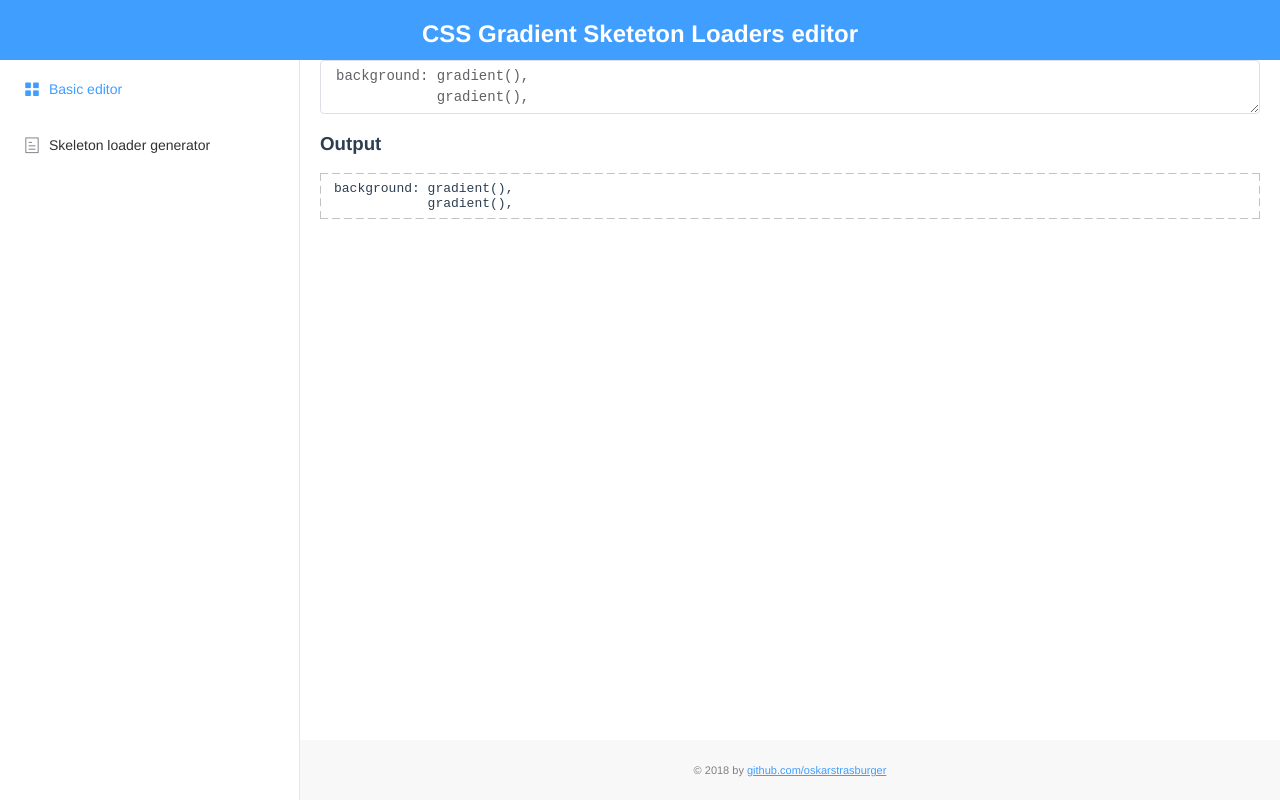
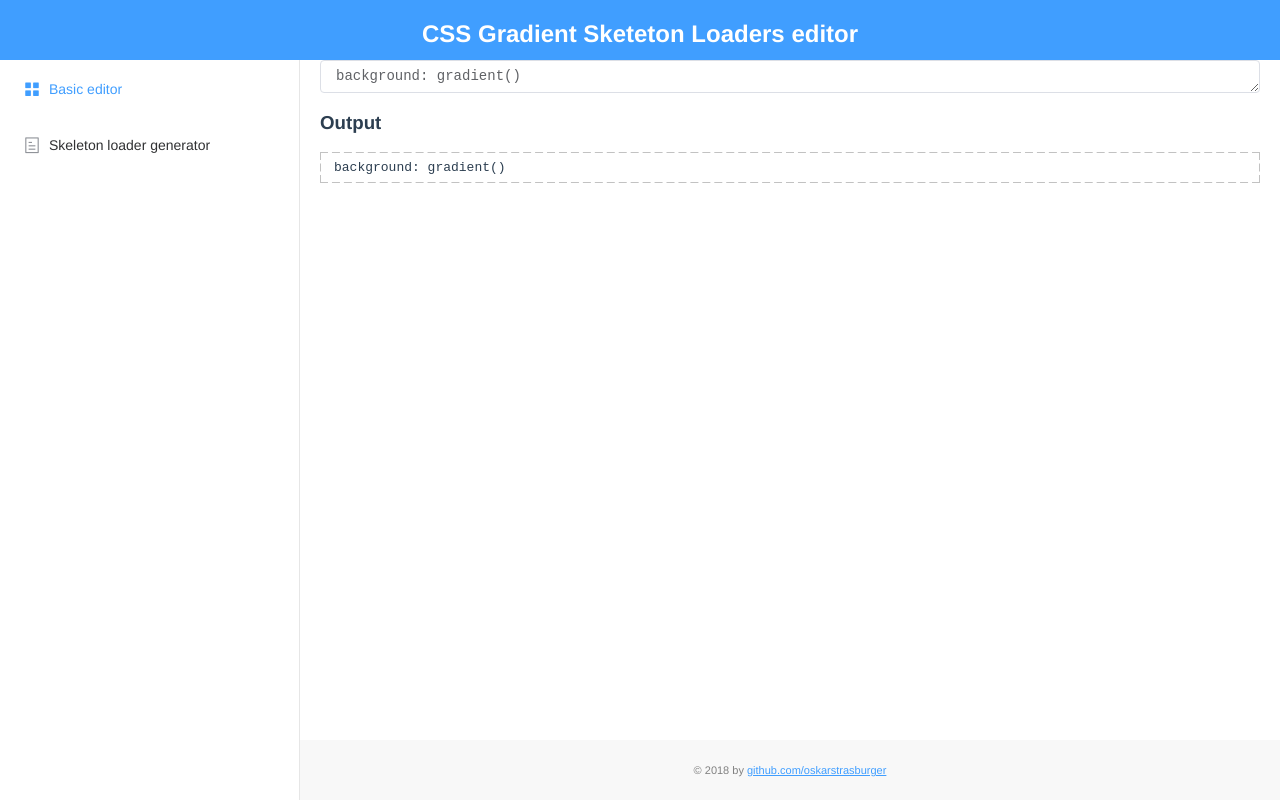
Before and after one commit to oskarstrasburger/CSS-Gradient-Editor, a Vue app: page /skeleton in a window 1280 px wide. Built offline with nearby package versions, Linux system fonts and the light colour scheme.

Commit message:
Add Typescript support

```diff
--- /dev/null
+++ b/jsconfig.json
@@ -0,0 +1,5 @@
+{
+  "compilerOptions": {
+    "experimentalDecorators": true
+  }
+}
--- a/package.json
+++ b/package.json
@@ -17,6 +17,7 @@
     "element-ui": "^2.0.11",
     "vue": "^2.5.2",
     "vue-class-component": "^6.1.2",
+    "vue-property-decorator": "^6.0.0",
     "vue-router": "^3.0.1"
   },
   "devDependencies": {
@@ -28,6 +29,7 @@
     "babel-loader": "^7.1.1",
     "babel-plugin-dynamic-import-node": "^1.2.0",
     "babel-plugin-syntax-jsx": "^6.18.0",
+    "babel-plugin-transform-decorators-legacy": "^1.3.4",
     "babel-plugin-transform-es2015-modules-commonjs": "^6.26.0",
     "babel-plugin-transform-runtime": "^6.22.0",
     "babel-plugin-transform-vue-jsx": "^3.5.0",
--- a/src/App.vue
+++ b/src/App.vue
@@ -18,30 +18,32 @@
 </template>
 
 <script>
+import Vue from 'vue';
 import VueRouter from 'vue-router';
+import Component from 'vue-class-component';
 
 import HomePage from '@/containers/HomePage';
 import SkeletonPage from '@/containers/SkeletonPage';
 
 import SideMenu from '@/components/SideMenu';
 
-const routes = [
-  { path: '/', component: HomePage },
-  { path: '/skeleton', component: SkeletonPage },
-];
-
 const router = new VueRouter({
   mode: 'history',
-  routes,
+  routes: [
+    { path: '/', component: HomePage },
+    { path: '/skeleton', component: SkeletonPage },
+  ],
 });
 
-export default {
-  name: 'app',
+@Component({
   router,
   components: {
     SideMenu,
   },
-};
+})
+export default class App extends Vue {
+
+}
 </script>
 
 <style lang="scss">
--- a/src/components/SideMenu.vue
+++ b/src/components/SideMenu.vue
@@ -17,9 +17,11 @@
 </template>
 
 <script>
-export default {
-  name: 'SideMenu',
-};
+import Vue from 'vue';
+import { Component } from 'vue-property-decorator';
+
+@Component({})
+export default class SideMenu extends Vue { }
 </script>
 
 <style scope>
--- a/src/containers/HomePage.vue
+++ b/src/containers/HomePage.vue
@@ -5,7 +5,9 @@
 </template>
 
 <script>
-  export default {
-    name: 'HomePage',
-  };
+import Vue from 'vue';
+import { Component } from 'vue-property-decorator';
+
+@Component({})
+export default class HomePage extends Vue {}
 </script>
--- a/src/containers/SkeletonPage.vue
+++ b/src/containers/SkeletonPage.vue
@@ -13,16 +13,17 @@
 </template>
 
 <script>
-  export default {
-    name: 'SkeletonPage',
-    data() {
-      return {
-        codeOutput:
-`background: gradient(),
-            gradient(),`,
-      };
-    },
-  };
+import Vue from 'vue';
+import { Component } from 'vue-property-decorator';
+
+@Component({
+  data() {
+    return {
+      codeOutput: 'background: gradient()',
+    };
+  },
+})
+export default class SkeletonPage extends Vue { }
 </script>
 
 <style lang="scss" scope>
```
Also changed, not shown: .babelrc, 1 other file (tests, documents, lock files or other folders).
